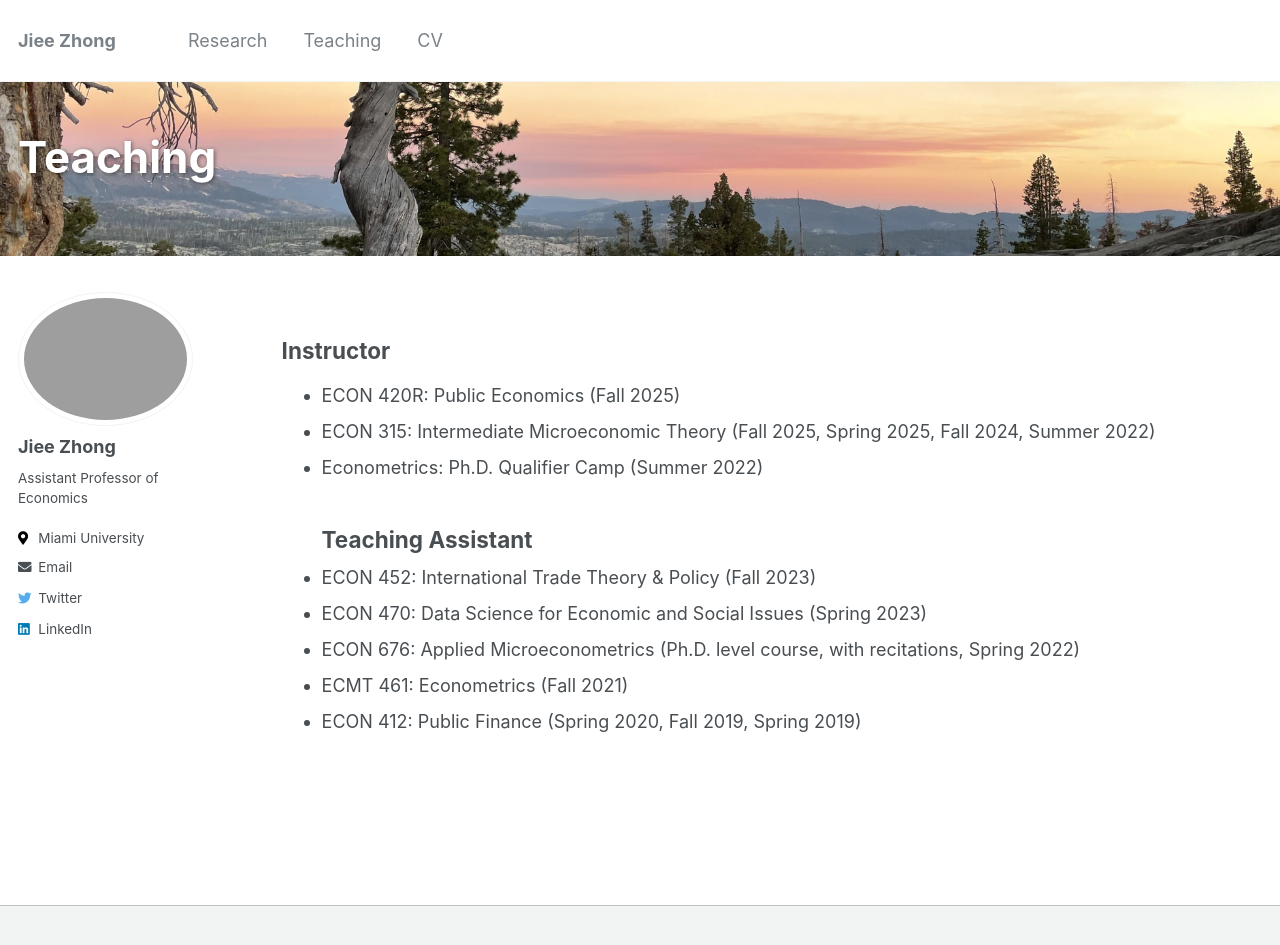
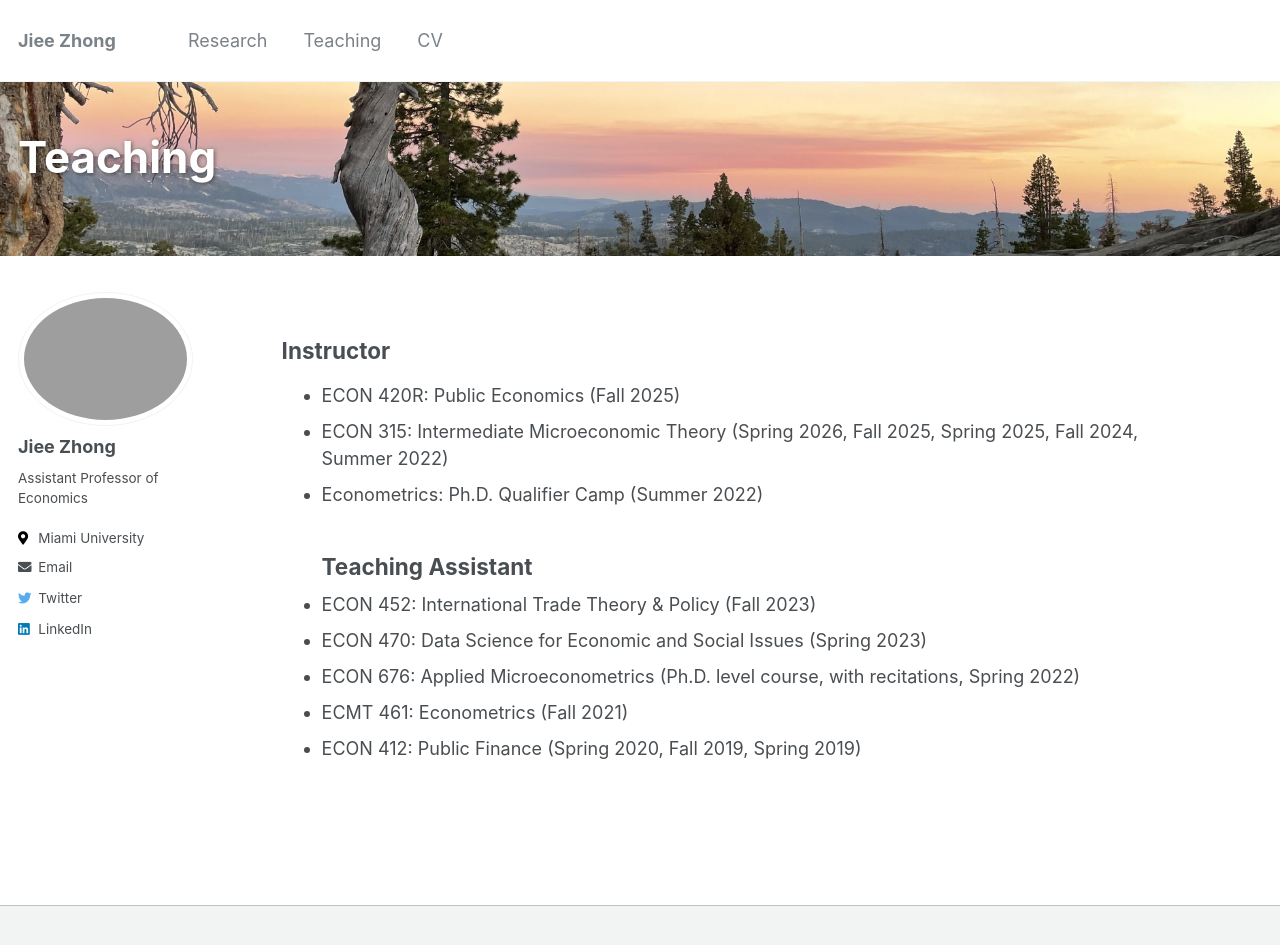
Before and after one commit to jieezhong/jieezhong.github.io, a Jekyll site: the page built from _pages/teaching.md, in a window 1280 px wide and 978 px high. Shown: the top 945 px of the window. Built offline with Jekyll 4.4.1, drawn with Linux system fonts in a browser that asks for light colours.

Commit message:
Update teaching.md

```diff
--- a/_pages/teaching.md
+++ b/_pages/teaching.md
@@ -11,7 +11,7 @@ header:
 
 ## Instructor
 - ECON 420R: Public Economics (Fall 2025)
-- ECON 315: Intermediate Microeconomic Theory (Fall 2025, Spring 2025, Fall 2024, Summer 2022)
+- ECON 315: Intermediate Microeconomic Theory (Spring 2026, Fall 2025, Spring 2025, Fall 2024, Summer 2022)
 - Econometrics: Ph.D. Qualifier Camp (Summer 2022)
 ## Teaching Assistant
 - ECON 452: International Trade Theory & Policy (Fall 2023)
```
